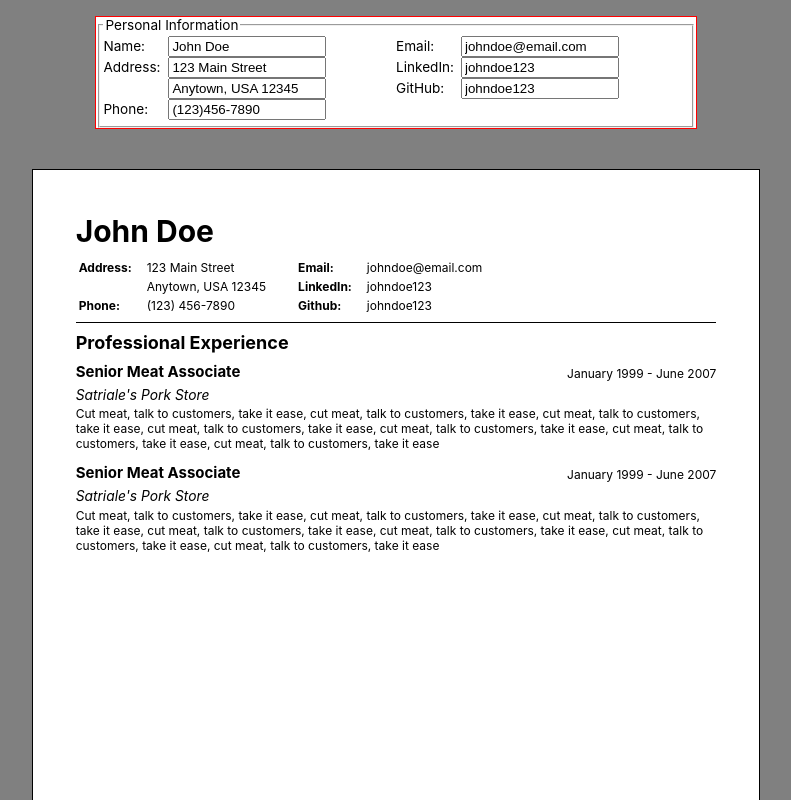
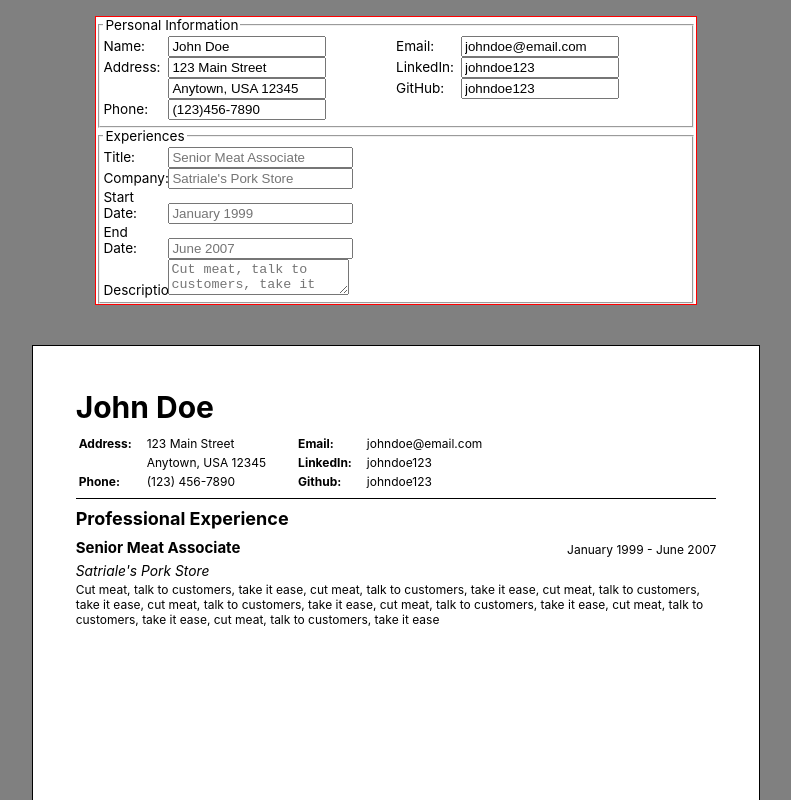
Before and after one commit to chadokada/odin-cv-project, a React (Create React App) app: page / in a window 1280 px wide. Shown: the top 800 px of the page, without its empty margins (244-1035 px from the left). Built offline with nearby package versions, Linux system fonts and the light colour scheme.

Commit message:
Added input fields for Experiences

```diff
--- a/src/App.js
+++ b/src/App.js
@@ -26,23 +26,8 @@ class App extends Component {
       },
       experiences: [
         {
+          title: 'Senior Meat Associate',
           company: "Satriale's Pork Store",
-          title: 'Senior Meat Associate',
-          start: 'January 1999',
-          end: 'June 2007',
-          description: `Cut meat, talk to customers, take it ease,
-                        cut meat, talk to customers, take it ease,
-                        cut meat, talk to customers, take it ease,
-                        cut meat, talk to customers, take it ease,
-                        cut meat, talk to customers, take it ease,
-                        cut meat, talk to customers, take it ease,
-                        cut meat, talk to customers, take it ease
-                        `,
-          id: uniqid(),
-        },
-        {
-          company: "Satriale's Pork Store",
-          title: 'Senior Meat Associate',
           start: 'January 1999',
           end: 'June 2007',
           description: `Cut meat, talk to customers, take it ease,
@@ -155,6 +140,116 @@ class App extends Component {
 
           </fieldset>
 
+
+
+          <fieldset className="experiences">
+            <legend>Experiences</legend>
+
+            {this.state.experiences.map((experience) => {
+              return(
+                <span>
+
+                  <div className="experience-input-row">
+                    <div className="experience-input-container">
+                      <label htmlFor="experience-input-title">Title:</label>
+                      <input
+                        type="text"
+                        id="experience-input-title"
+                        placeholder={experience.title}
+                      />
+                    </div>
+
+                    <div className="experience-input-container">
+                      <label htmlFor="experience-input-company">Company:</label>
+                      <input
+                        type="text"
+                        id="experience-input-company"
+                        placeholder={experience.company}
+                      />
+                    </div>
+                  </div>
+
+                  <div className="experience-input-row">
+                    <div className="experience-input-container">
+                      <label htmlFor="experience-input-start">Start Date:</label>
+                      <input
+                        type="text"
+                        id="experience-input-start"
+                        placeholder={experience.start}
+                      />
+                    </div>
+
+                    <div className="experience-input-container">
+                      <label htmlFor="experience-input-end">End Date:</label>
+                      <input
+                        type="text"
+                        id="experience-input-end"
+                        placeholder={experience.end}
+                      />
+                    </div>
+                  </div>
+
+                  <div className="experience-input-description-container">
+                    <label htmlFor="experience-input-description">Description:</label>
+                    <textarea
+                      id="experience-input-description"
+                      placeholder={experience.description}
+                    >
+                    </textarea>
+                  </div>
+
+
+                </span>
+              )
+            })}
+      {/*
+                  <div className="experience-input-row">
+                    <div className="experience-input-container">
+                      <label htmlFor="experience-input-title">Title:</label>
+                      <input
+                        type="text"
+                        id="experience-input-title"
+                      />
+                    </div>
+
+                    <div className="experience-input-container">
+                      <label htmlFor="experience-input-company">Company:</label>
+                      <input
+                        type="text"
+                        id="experience-input-company"
+                      />
+                    </div>
+                  </div>
+
+                  <div className="experience-input-row">
+                    <div className="experience-input-container">
+                      <label htmlFor="experience-input-start">Start Date:</label>
+                      <input
+                        type="text"
+                        id="experience-input-start"
+                      />
+                    </div>
+
+                    <div className="experience-input-container">
+                      <label htmlFor="experience-input-end">End Date:</label>
+                      <input
+                        type="text"
+                        id="experience-input-end"
+                      />
+                    </div>
+                  </div>
+
+                  <div className="experience-input-description-container">
+                    <label htmlFor="experience-input-description">Description:</label>
+                    <textarea id="experience-input-description"></textarea>
+                  </div>
+        */}
+
+
+          </fieldset>
+
+
+
         </div>
 
         <div className="resume-render">
```
